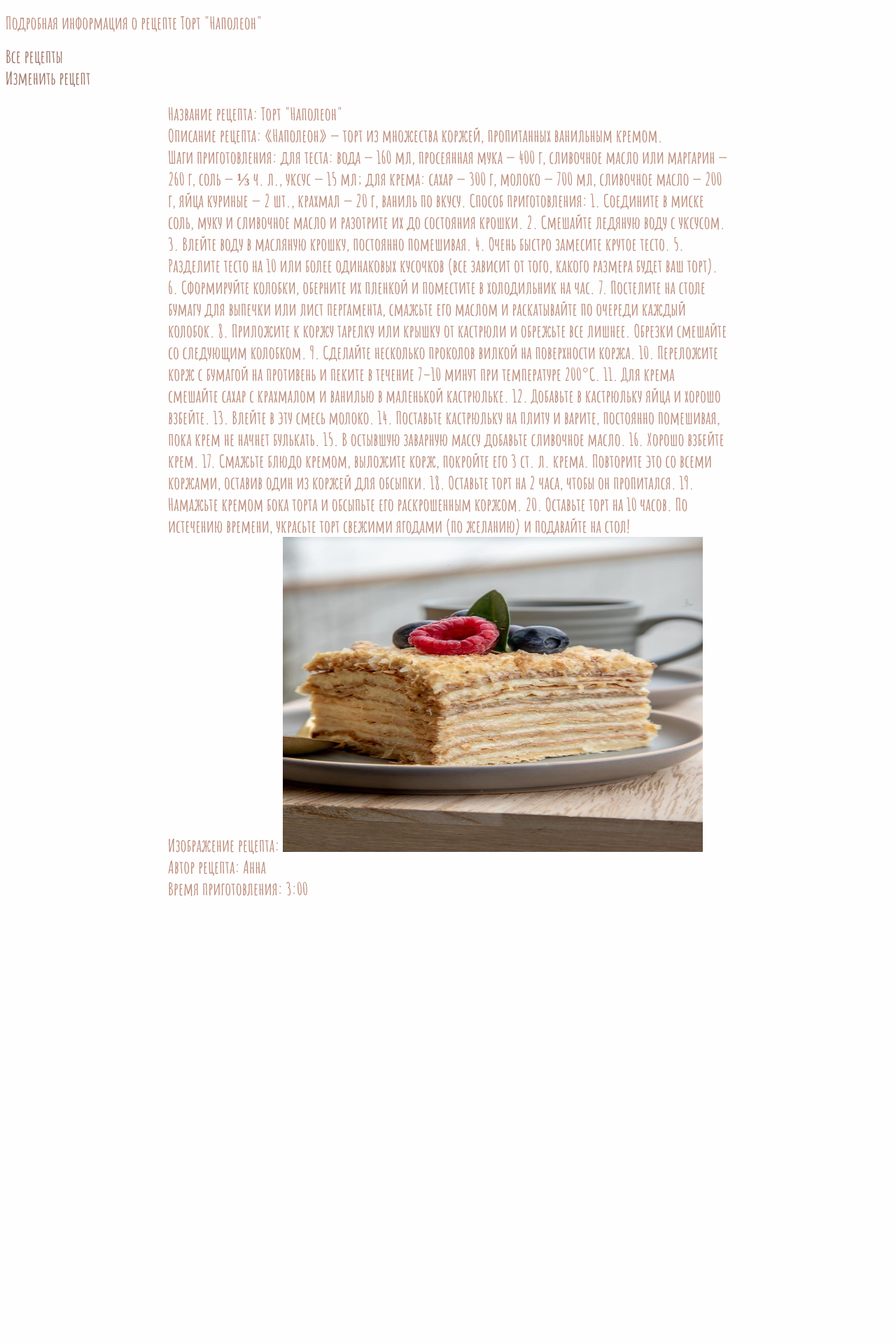
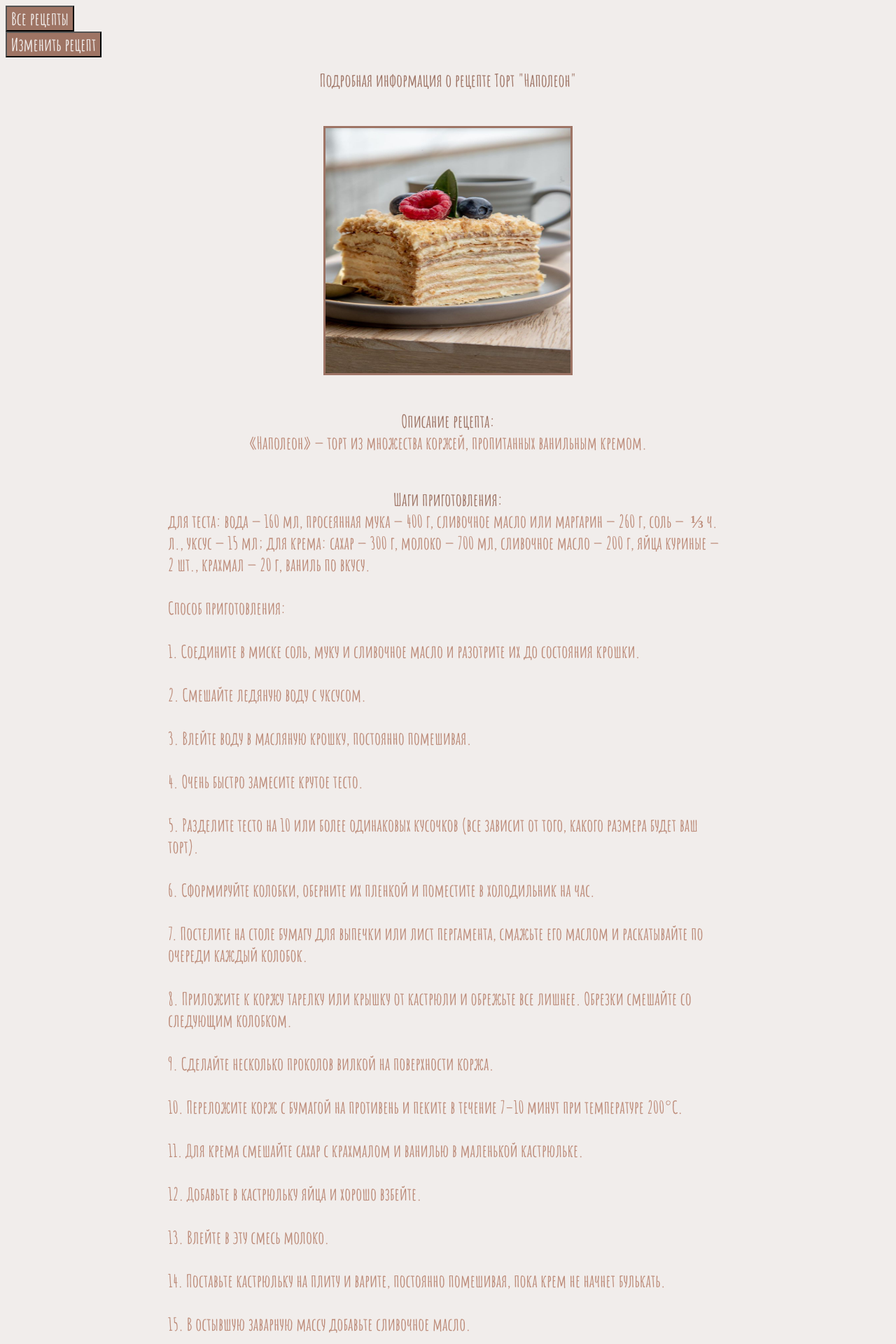
Before and after one commit to Karlan001/useful-scripts, a Django app: page /main/receipt_details/17 in a window 1280 px wide. Shown: the top 1920 px of the page at 70% size. Before the commit the page ends 1281 px from the top, so only its background shows below. Run offline with Django 5.2, Linux system fonts and the light colour scheme; data comes from the database, SQL or seed files in the repository; both versions use the stored data as it was after the commit.

Commit message:
Верстка кнопок, изменение фона, изменение расположения текста в названиях

```diff
--- a/main/static/css/style.css
+++ b/main/static/css/style.css
@@ -9,7 +9,7 @@
 
 body {
     color: #bd8c7a;
-    background: #fefefe;
+    background: #f1edeb;
 }
 
 div > .random-receipt {
@@ -31,6 +31,16 @@ a, a:visited, a:hover, a:active {
 
 }
 
+.button > a {
+    color: #f1edeb;
+}
+
+.button {
+    background: #9e7464;
+}
+
+
+
 .border_block {
     height: 100%;
     display: flex;
@@ -50,10 +60,12 @@ a, a:visited, a:hover, a:active {
 
 .brief_image{
     /*display: flex;*/
-    height: auto;
+    height: 400px;
     width: 350px;
     float: left;
     margin-right: 50px;
+    border: #9e7465 solid 3px;
+
     /*margin-right: 200px;*/
 }
 
@@ -65,6 +77,11 @@ a, a:visited, a:hover, a:active {
     width: 450px;
     float: right;
     margin-left: 50px;
+}
+
+.detail-h1 {
+    display: flex;
+    justify-content: center;
 }
 
 .not_found {
@@ -95,6 +112,15 @@ a, a:visited, a:hover, a:active {
     margin-bottom: 40px;
 }
 
+.detail-full-info {
+    height: 100%;
+    display: flex;
+    flex-direction: column;
+    max-width: 800px;
+    margin: 50px auto;
+    align-items: center;
+}
+
 .btn {
     padding: 8px 15px;
     background-color: white;
@@ -107,15 +133,26 @@ a, a:visited, a:hover, a:active {
     font-size: 25px;
 }
 
+.detail-title {
+    color: #9e7465;
+    font-weight: bold;
+}
+
+.steps {
+    white-space: pre-wrap;
+}
+
+.img-detail {
+    display: flex;
+    height: 350px;
+    width: 350px;
+    border: #9e7465 solid 3px;
+}
+
 /*.new_receipt {*/
 /*    float: left;*/
 /*}*/
 
-/*.header {*/
-/*    height: 100%;*/
-/*    display: flex;*/
-/*    flex-direction: column;*/
-/*    align-items: center;*/
-/*    width: 1000px;*/
-/*    margin: 50px auto auto;*/
-/*}*/
+.header {
+    color: #9e7465;
+}
--- a/main/templates/main/exceptions-error.html
+++ b/main/templates/main/exceptions-error.html
@@ -5,7 +5,7 @@
 {% endblock %}
 {% block body %}
     <div>
-        <a href="{% url "main:home_page" %}">Вернуться к рецептам</a>
+        <button><a class="button" href="{% url "main:home_page" %}">Вернуться к рецептам</a></button>
     </div>
     <div>
         <h1>Ошибка при загрузке изображения</h1>
--- a/main/templates/main/main.html
+++ b/main/templates/main/main.html
@@ -6,9 +6,9 @@
 {% block body %}
     <div class="menu">
         <div class="new_receipt">
-            <a href="{% url "main:create_receipt" %}">Добавить новый рецепт</a>
+            <button class="button"><a href="{% url "main:create_receipt" %}">Добавить новый рецепт</a></button>
         </div>
-        <div><h1 class="random-receipt">5 случайных рецептов</h1></div>
+        <div><h1 class="random-receipt header">5 случайных рецептов</h1></div>
         <div>{% include "main/user-info.html" %}</div>
     </div>
     {% for item in receipts %}
--- a/main/templates/main/receipt-details.html
+++ b/main/templates/main/receipt-details.html
@@ -3,31 +3,28 @@
     Подробная информация
 {% endblock %}
 {% block body %}
-    <h1>Подробная информация о рецепте {{ receipts.name }}</h1>
-    <div><a href="{% url "main:home_page" %}">Все рецепты</a></div>
-    <div><a href="{% url "main:update_receipt" pk=object.pk %}">Изменить рецепт</a></div>
-    <div class="border_block">
-        <div>
-            Название рецепта: {{ receipts.name }}
-        </div>
-        <div>
-            Описание рецепта: {{ receipts.description }}
-        </div>
-        <div>
-            Шаги приготовления: {{ receipts.cooking_steps }}
-        </div>
-        <div>
-            Изображение рецепта: {% if receipts.image.url != ""  %}
-            <img src="{{ receipts.image.url }}" alt="">
+    <div><button class="button"><a href="{% url "main:home_page" %}">Все рецепты</a></button></div>
+    <div><button class="button"><a href="{% url "main:update_receipt" pk=object.pk %}">Изменить рецепт</a></button></div>
+    <div>
+        <h1 class="detail-h1 header">Подробная информация о рецепте {{ receipts.name }}</h1>
+        <div class="detail-full-info">
+            {% if receipts.image.url != ""  %}
+            <img src="{{ receipts.image.url }}" alt="{{ receipts.name }}" class="img-detail">
             {% else %}
             Изображение отсутствует
             {% endif %}
         </div>
-        <div>
-            Автор рецепта: {{ receipts.author }}
+        <div class="detail-full-info">
+            <span class="detail-title">Описание рецепта: </span>{{ receipts.description }}
         </div>
-        <div>
-            Время приготовления: <time>{{ receipts.cooking_time }}</time>
+        <div class="detail-full-info">
+            <span class="detail-title">Шаги приготовления: </span> <span class="steps">{{ receipts.cooking_steps }}</span>
+        </div>
+        <div class="detail-full-info">
+            <span class="detail-title">Автор рецепта: </span> {{ receipts.author }}
+        </div>
+        <div class="detail-full-info">
+            <span class="detail-title">Время приготовления: </span> <time>{{ receipts.cooking_time }}</time>
         </div>
     </div>
 {% endblock %}
--- a/main/templates/main/receipt_form.html
+++ b/main/templates/main/receipt_form.html
@@ -6,17 +6,18 @@
 {% block body %}
     {% if user.is_authenticated %}
         <div>
-            <a href="{% url "main:home_page" %}">Все рецепты</a>
+            <button class="button"><a href="{% url "main:home_page" %}">Все рецепты</a></button>
             </div>
         <h1>Добавление рецепта</h1>
         <div class="receipt_form">
             <form method="post" enctype="multipart/form-data">
                 {% csrf_token %}
                 {{ form.as_p }}
-                <button type="submit">Создать</button>
+                <button type="submit" style="color: #f1edeb;" class="button">Создать</button>
             </form>
         </div>
     {% else %}
         <h1>Для добавления рецепта необходимо авторизоваться</h1>
+        <button class="button"><a href="{% url "authentication:login" %}">Авторизация</a></button>
     {% endif %}
 {% endblock %}
--- a/main/templates/main/receipt_update_form.html
+++ b/main/templates/main/receipt_update_form.html
@@ -5,17 +5,17 @@
 {% endblock %}
 {% block body %}
     <div>
-        <a href={% url "main:receipt_details" pk=object.pk %}>Вернутся к рецепту</a>
+        <button class="button"><a href={% url "main:receipt_details" pk=object.pk %}>Вернутся к рецепту</a></button>
     </div>
     <div>
-        <a href="{% url "main:home_page" %}">Все рецепты</a>
+        <button class="button"><a href="{% url "main:home_page" %}">Все рецепты</a></button>
         </div>
     <h1>Изменение рецепта</h1>
     <div class="receipt_form">
         <form method="post" enctype="multipart/form-data">
             {% csrf_token %}
             {{ form.as_p }}
-            <button type="submit">Изменить</button>
+            <button type="submit" style="color: #f1edeb" class="button">Изменить</button>
         </form>
     </div>
 {% endblock %}
```
Also changed, not shown: main/templates/main/create-receipt_no_usage.html (deleted, +0 -18 lines), main/templates/main/profile-receipts-list.html (+5 -5 lines), main/templates/main/user-info.html (+4 -4 lines), db.sqlite3, ff0315cb732878098e5405f5762927c7.jpg (added), images.jpeg (added), static/image_from_client/ff0315cb732878098e5405f5762927c7.jpg (added), static/image_from_client/ff0315cb732878098e5405f5762927c7_24naC1X.jpg (added), static/image_from_client/ff0315cb732878098e5405f5762927c7_3HiAv9F.jpg (added), static/image_from_client/images_nmqRbek.jpeg (added), static/image_from_client/торт_сникерс.jpg (added), static/image_from_client/торт_сникерс_JI4J7s3.jpg (added), торт сникерс.jpg (added), 1 other file.
